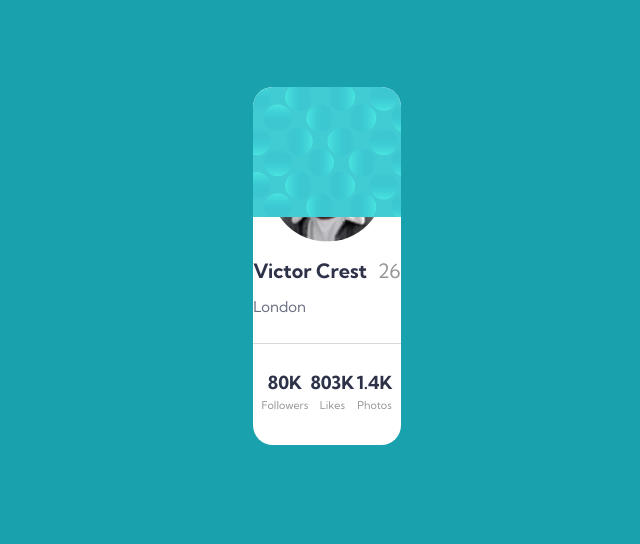
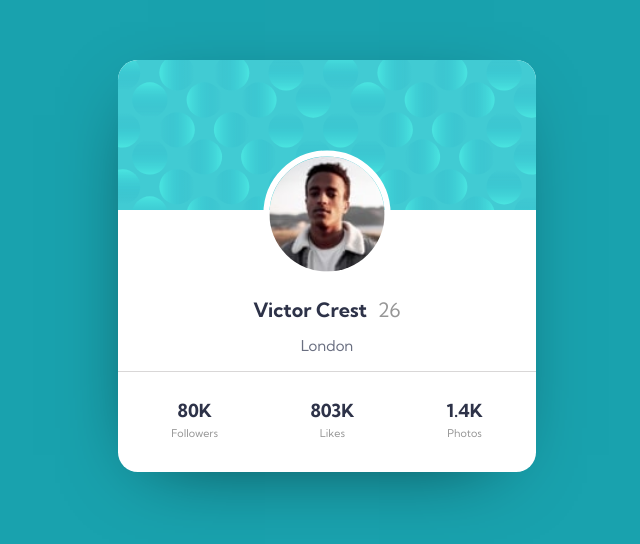
Before and after one commit to andresfmj/fm-profile-card, a React app: page / in a window 1536 px wide. Shown: the part 134-678 px from the top of the page, without its empty margins (441-1081 px from the left). Built offline with nearby package versions, Linux system fonts and the light colour scheme.

Commit message:
added responsive media queries and refactor profileCard styles

```diff
--- a/src/styles/containers/profileCard.scss
+++ b/src/styles/containers/profileCard.scss
@@ -14,10 +14,40 @@
   position: relative;
   background-color: $white;
   border-radius: 1.1rem;
+  box-shadow: -6px 19px 77px -36px rgba(0,0,0,0.69);
   .ProfileCard-Inner {
     display: flex;
     flex-direction: column;
     align-items: center;
-    margin-top: 2.4rem;
+    margin-top: 4.2rem;
+    .ProfileImage-Container {
+      z-index: 10;
+    }
+    .Header-Container {
+      display: flex;
+      flex-direction: column;
+      align-items: center;
+    }
   }
 }
+
+/*
+  ##Device = Desktops
+  ##Screen = 1440px
+*/
+@media (min-width: 1440px) {
+  .Header-Background {
+    height: 150px;
+  }
+
+  .ProfileCard {
+    width: 28%;
+    .ProfileCard-Inner {
+      height: 210px;
+      margin-top: 5.6rem;
+      .Header-Container {
+        margin-top: .5rem;
+      }
+    }
+  }
+}
```
